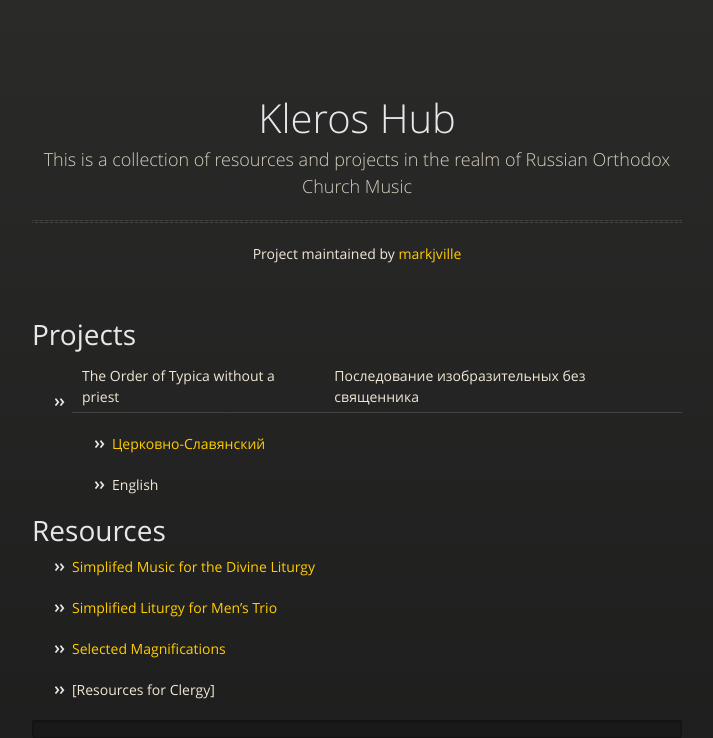
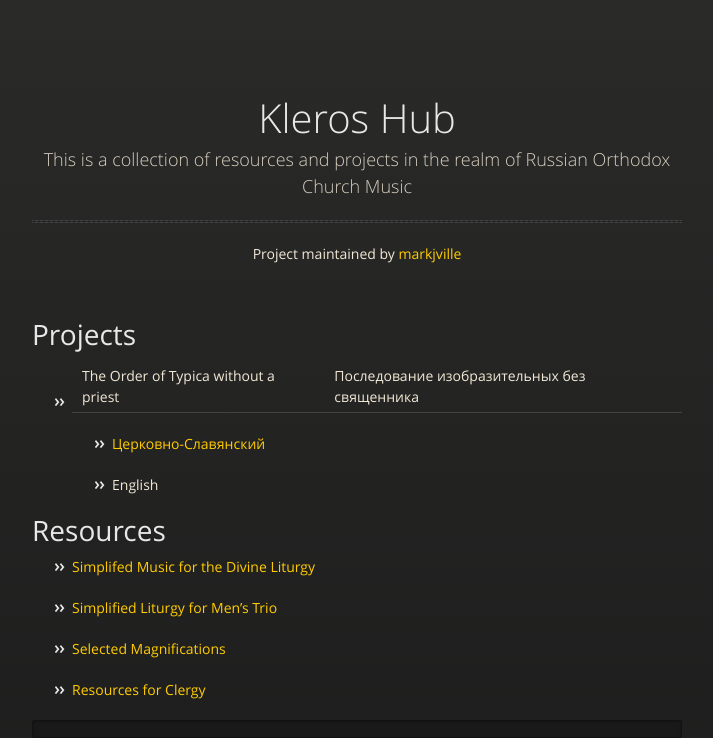
Before and after one commit to markjville/markjville.github.io, a Jekyll site: the page built from index.md, in a window 1280 px wide. Shown: the top 738 px of the page, without its empty margins (283-996 px from the left). Built offline with Jekyll 4.4.1, drawn with Linux system fonts in a browser that asks for light colours; our own code applies the rules of GitHub Pages for plain Markdown files; part of the change alters nothing that is shown.

````diff
--- a/index.md
+++ b/index.md
@@ -18,7 +18,7 @@ layout: default
 
 - [Selected Magnifications](https://markjville.github.io/docs/Selected_Magnifications.pdf)
 
-- [Resources for Clergy]
+- [Resources for Clergy](clergy-resources.md)
 
 
 ```
````
